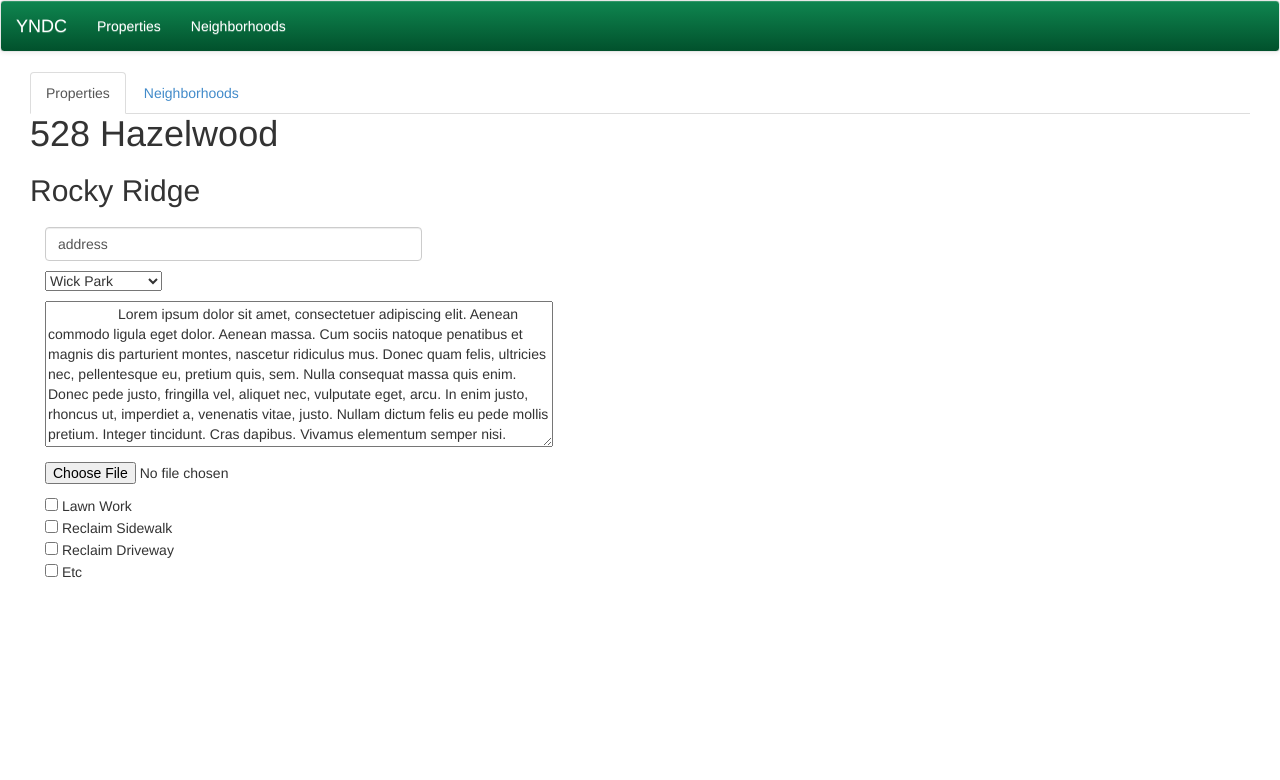
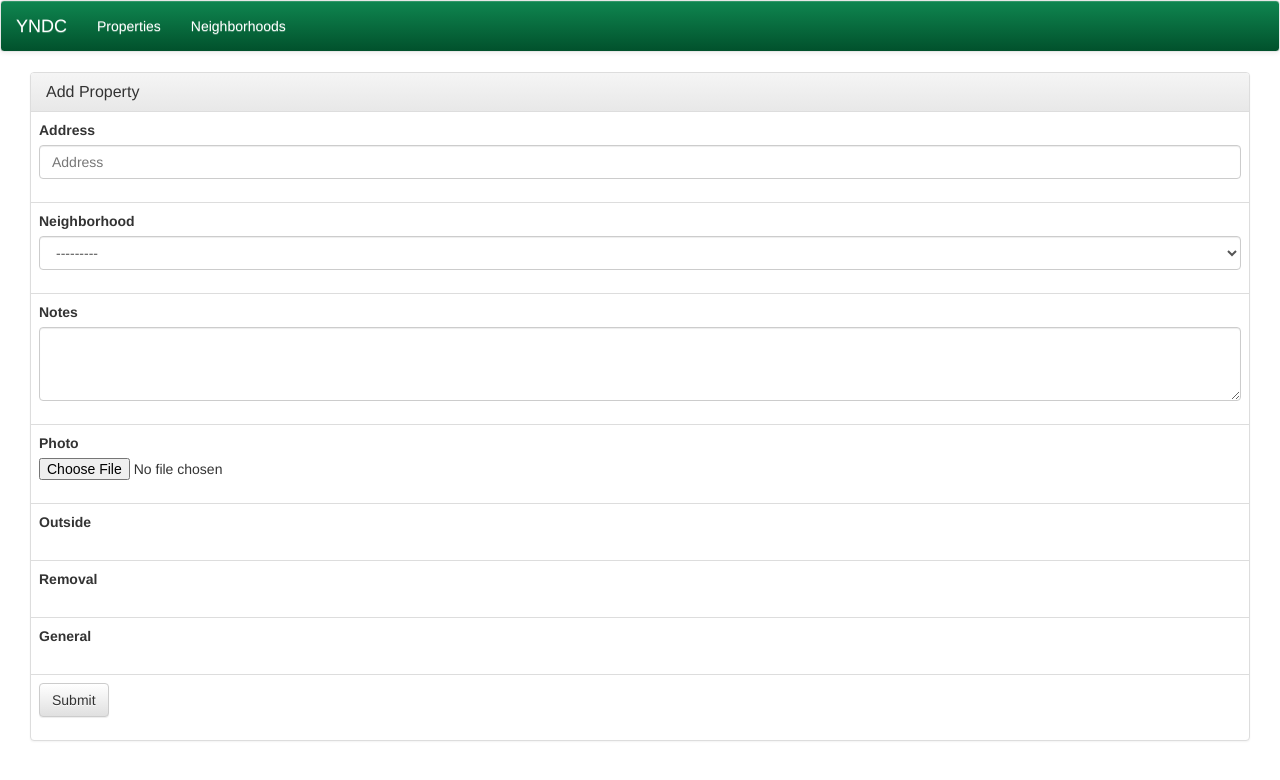
Before and after one commit to codeyoungstown/yndc-board-up, a Django app: page /add in a window 1280 px wide. Shown: the top 780 px of the page. Run offline with Django 3.2, Linux system fonts and the light colour scheme; a user stored in the database is signed in; tables that the repository leaves empty hold one stand-in row (values such as "Sample post"); some libraries are stand-ins or nearby versions.

Commit message:
Add house form almost done

```diff
--- a/yndc/apps/board/templates/board/add_house.html
+++ b/yndc/apps/board/templates/board/add_house.html
@@ -1,48 +1,105 @@
 {% extends "base_index.html" %}
 {% block content %}
-    <nav>
-      <div class="col-xs-12">
-        <ul class="nav nav-tabs" role="tablist">
-          <li class="active"><a href="#">Properties</a></li>
-          <li><a href="neighborhood.html">Neighborhoods</a></li>
-        </ul>
-      </div>
-     </nav>
-  <div class="container-fluid">
-    <header>
-      <h1>528 Hazelwood</h1>
-      <h2>Rocky Ridge</h2>
-    </header>
- 	<section>
-      <div class="col-md-4 pad">
-       <form>
-        <p>
-       		<input class="form-control" type="text" value="address" name="address">
-     	</p>
-        <p>
-        <select>
-            <optgroup label="Neighborhood">
-              <option value="wick_park">Wick Park</option>
-              <option value="rocky_ridge">Rocky Ridge</option>
-              <option value="idora">Idora</option>
-              <option value="etc">Etc</option>
-            </optgroup>
-        </select>
-      	</p>
-        <p>
-	        <textarea rows="7" cols="60">
-	          Lorem ipsum dolor sit amet, consectetuer adipiscing elit. Aenean commodo ligula eget dolor. Aenean massa. Cum sociis natoque penatibus et magnis dis parturient montes, nascetur ridiculus mus. Donec quam felis, ultricies nec, pellentesque eu, pretium quis, sem. Nulla consequat massa quis enim. Donec pede justo, fringilla vel, aliquet nec, vulputate eget, arcu. In enim justo, rhoncus ut, imperdiet a, venenatis vitae, justo. Nullam dictum felis eu pede mollis pretium. Integer tincidunt. Cras dapibus. Vivamus elementum semper nisi. Aenean vulputate eleifend tellus. Aenean leo ligula, porttitor eu, consequat vitae, eleifend ac, enim. Aliquam lorem ante, dapibus in, viverra quis, feugiat a, tellus. Phasellus viverra nulla ut metus varius laoreet. Quisque rutrum. Aenean imperdiet. Etiam ultricies nisi vel augue. Curabitur ullamcorper ultricies nisi. Nam eget dui. Etiam rhoncus. Maecenas tempus, tellus eget condimentum rhoncus, sem quam semper libero, sit amet adipiscing sem neque sed ipsum. Nam quam nunc, blandit vel, luctus pulvinar, hendrerit id, lorem. Maecenas nec odio et ante tincidunt tempus. Donec vitae sapien ut libero venenatis faucibus. Nullam quis ante. Etiam sit amet orci eget eros faucibus tincidunt. Duis leo. Sed fringilla mauris sit amet nibh. Donec sodales sagittis magna. Sed consequat, leo eget bibendum sodales, augue velit cursus nunc,
-	        </textarea>
-        </p>
-        <p>
-        	<input type="file" name="picture">
-        </p>
-          <input type="checkbox" value="lawn_work"> Lawn Work</br>
-          <input type="checkbox" value="reclaim_sidewalk"> Reclaim Sidewalk</br>
-          <input type="checkbox" value="reclaim_driveway"> Reclaim Driveway</br>
-          <input type="checkbox" value="etc"> Etc
-        </form>
-        </div>
-   	 </section>
-</div>
+    <div class="container-fluid">
+        <section>
+            <form action="" method="POST" enctype="multipart/form-data">
+                {% csrf_token %}
+                <div class="panel panel-default">
+                    <div class="panel-heading">
+                        <h3 class="panel-title">Add Property</h3>
+                    </div>
+                    <table class="table">
+                        <tr>
+                            <td>
+                                <div class="form-group{% if house_form.address.errors %} has-error{% endif %}">
+                                    <label>Address</label>
+                                    <input type="text" name="address" placeholder="Address" {% if house_form.address.value %}value="{{ house_form.address.value }}"{% endif %} class="form-control">
+                                </div>
+                            </td>
+                        </tr>
+                        <tr>
+                            <td>
+                                <div class="form-group{% if house_form.neighborhood.errors %} has-error{% endif %}">
+                                    <label>Neighborhood</label>
+                                    <select name="neighborhood" class="form-control">
+                                    {% for id, name in house_form.neighborhood.field.choices %}
+                                    <option value="{{ id }}"{% if house_form.neighborhood.value|add:"0" == id %} selected="selected"{% endif %}>{{ name }}</option>
+                                    {% endfor %}
+                                    </select>
+                                </div>
+                            </td>
+                        </tr>
+                        <tr>
+                            <td>
+                                <div class="form-group{% if house_form.notes.errors %} has-error{% endif %}">
+                                    <label>Notes</label>
+                                    <textarea name="notes" class="form-control" rows="3">{% if house_form.notes.value %}{{ house_form.notes.value }}{% endif %}</textarea>
+                                </div>
+                            </td>
+                        </tr>
+                        <tr>
+                            <td>
+                                <div class="form-group">
+                                    <label>Photo</label>
+                                    {{ house_form.photo }}
+                                    {% if house_form.photo.errors %}
+                                    <p class="photo-help help-block">A photo is required</p>
+                                    {% endif %}
+                                </div>
+                            </td>
+                        </tr>
+                        <tr>
+                            <td>
+                                <label>Outside</label>
+                                <div class="form-group">
+                                    {% for field in house_form.outside_checklist_fields %}
+                                    <div class="checkbox">
+                                        <label>
+                                            <input type="checkbox" name="{{ field.name }}"{% if field.value %} checked{% endif %}> {{ field.field.help_text }}
+                                        </label>
+                                    </div>
+                                    {% endfor %}
+                                </div>
+                            </td>
+                        </tr>
+                        <tr>
+                            <td>
+                                <label>Removal</label>
+                                <div class="form-group">
+                                    {% for field in house_form.removal_checklist_fields %}
+                                    <div class="checkbox">
+                                        <label>
+                                            <input type="checkbox" name="{{ field.name }}"{% if field.value %} checked{% endif %}> {{ field.field.help_text }}
+                                        </label>
+                                    </div>
+                                    {% endfor %}
+                                </div>
+                            </td>
+                        </tr>
+                        <tr>
+                            <td>
+                                <label>General</label>
+                                <div class="form-group">
+                                    {% for field in house_form.general_checklist_fields %}
+                                    <div class="checkbox">
+                                        <label>
+                                            <input type="checkbox" name="{{ field.name }}"{% if field.value %} checked{% endif %}> {{ field.field.help_text }}
+                                        </label>
+                                    </div>
+                                    {% endfor %}
+                                </div>
+                            </td>
+                        </tr>
+                        <tr>
+                            <td>
+                                <div class="form-group">
+                                    <button type="submit" class="btn btn-default">Submit</button>
+                                </div>
+                            </td>
+                        </tr>
+                    </table>
+                </div>
+            </form>
+        </section>
+    </div>
 {% endblock content %}
--- a/yndc/static/css/style.css
+++ b/yndc/static/css/style.css
@@ -34,3 +34,7 @@
 .add-property {
     float: right;
 }
+
+.photo-help {
+    color: #FF0000;
+}
```
